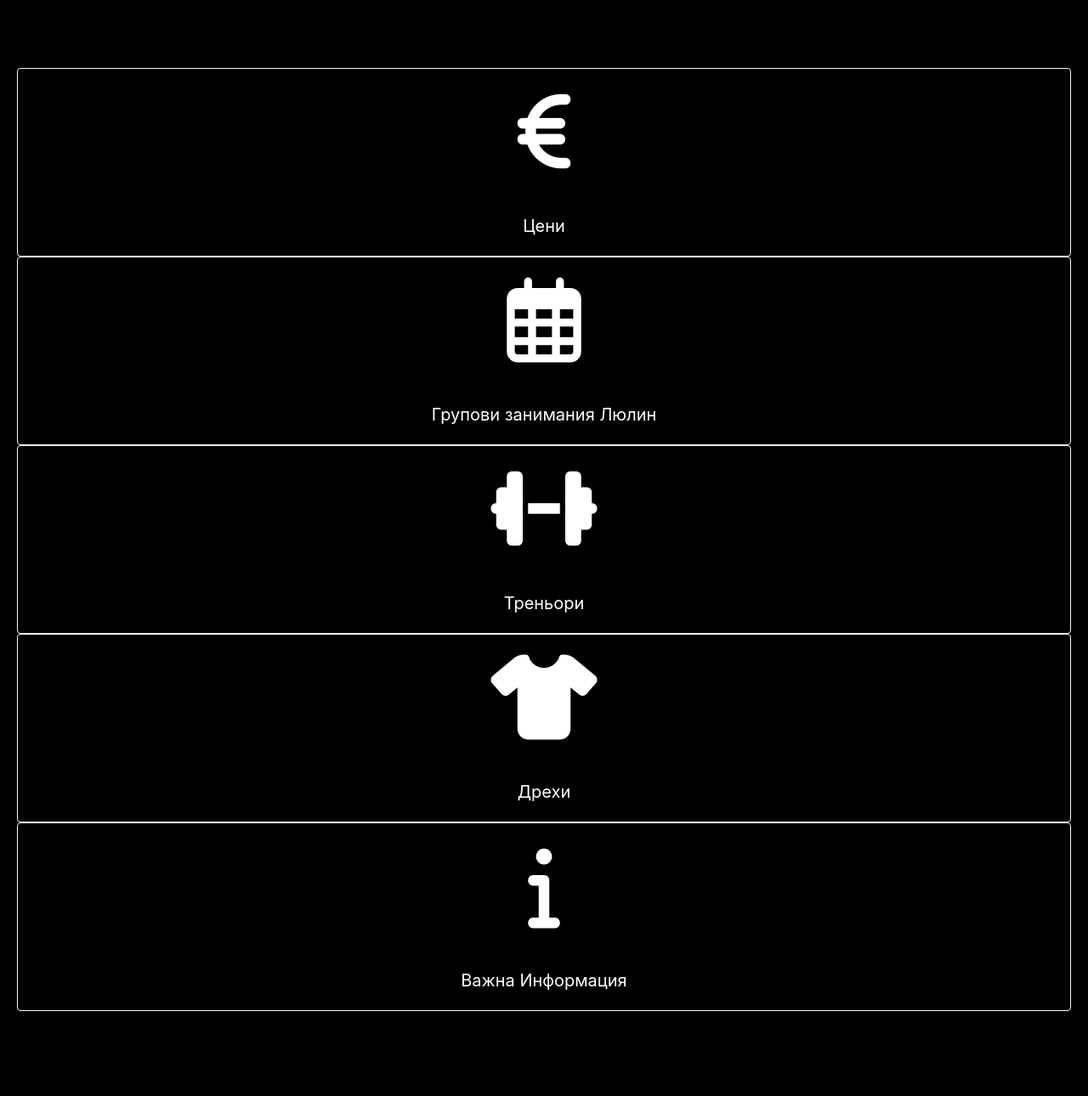
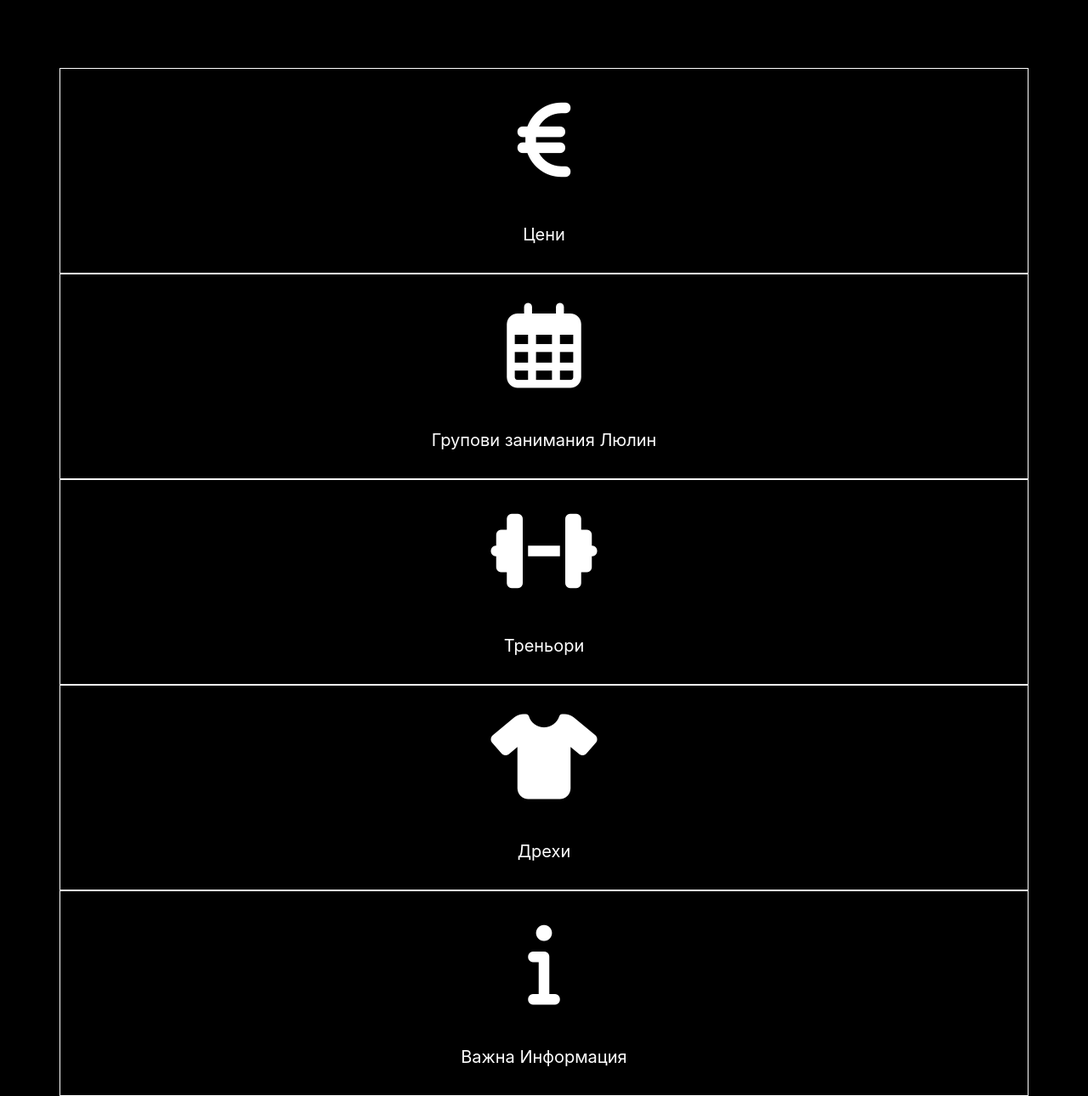
Before and after one commit to svilengen/svilengen.github.io, a Jekyll site: the page built from lulin/index.html, in a window 1280 px wide. Shown: the part 193-1483 px from the top of the page at 85% size. Built offline with Jekyll 4.4.1, drawn with Linux system fonts in a browser that asks for light colours; nearby versions of some CDN libraries; before the commit the page ends 1383 px from its top, so only the background shows below that.

Commit message:
5 columns on large devices and 1 column on small

```diff
--- a/assets/css/main.scss
+++ b/assets/css/main.scss
@@ -12,19 +12,24 @@
 	color: rgb(112, 116, 112);
 }
 
-.main-menu {
-    column-count: 5;
-    padding-top: 100px;
-    padding-left: 20px;
-    padding-right: 20px;
+
+.col-xs-5ths,
+.col-sm-5ths,
+.col-md-5ths,
+.col-lg-5ths {
+    position: relative;
+    min-height: 1px;
+    padding-top: 10px;
+    padding-left: 10px;
+    padding-right: 10px;
+    padding-bottom: 10px;
+    width: 100%;
 }
 
-@media (max-width: 1400px) {
-    .main-menu {
-        column-count: 1;
-        padding-top: 100px;
-        padding-left: 20px;
-        padding-right: 20px;
+@media (min-width: 1400px) {
+    .col-md-5ths {
+        width: 20%;
+        float: left;
     }
 }
 
--- a/lulin/index.html
+++ b/lulin/index.html
@@ -9,21 +9,24 @@
       src="https://www.fitnesstitanium.bg/wp-content/uploads/2019/09/logo-light-new.png" />
   </a>
 </div>
-<div class="main-menu">
+<div class="container" style="padding-top: 100px;">
+  <div class="row">
     {% for item in site.data.navbar %}
     {% if item.location != nil and item.location != page.location %}
     {% continue %}
     {% endif %}
+    <div class="col-md-5ths" style="border: solid white 1px;">
       <a href="{{item.link}}">
-    <div class="card bg-transparent border-light">
         <div class="icon text-center fa-5x">
           {{ item.icon }}
         </div>
+      </a>
+      <a href="{{item.link}}">
         <div class="card-body text-center">
           {{ item.name }}
         </div>
+      </a>
     </div>
-  </a>
-
   {% endfor %}
   </div>
+</div>
```
Lines whose indentation alone changed are shown as unchanged.
